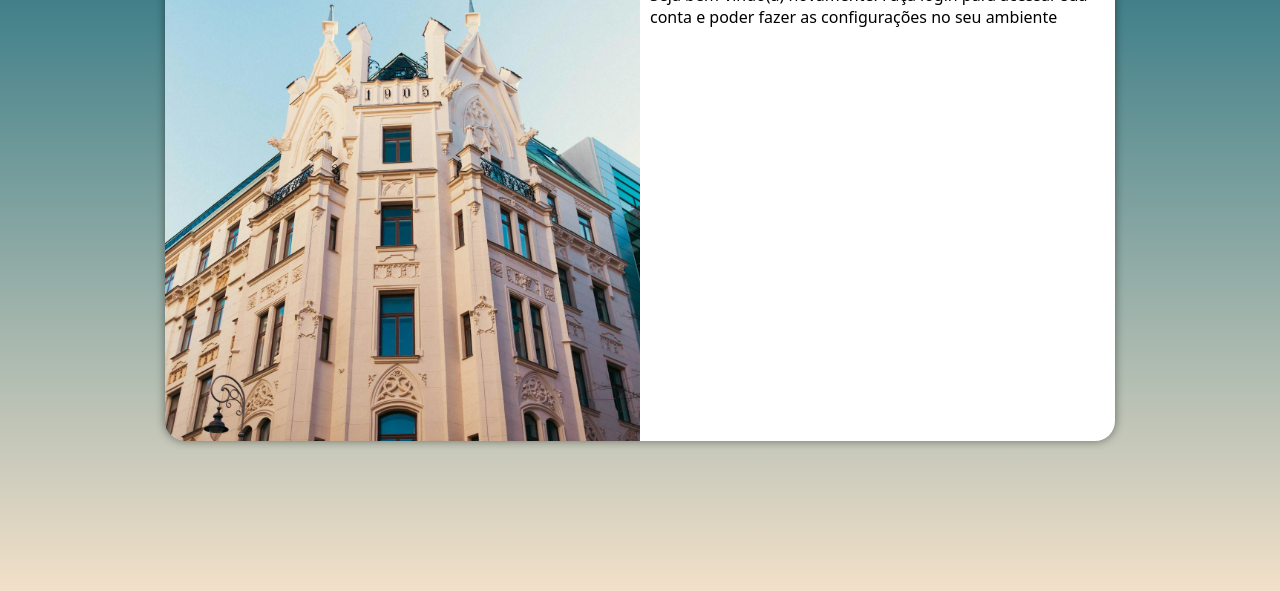
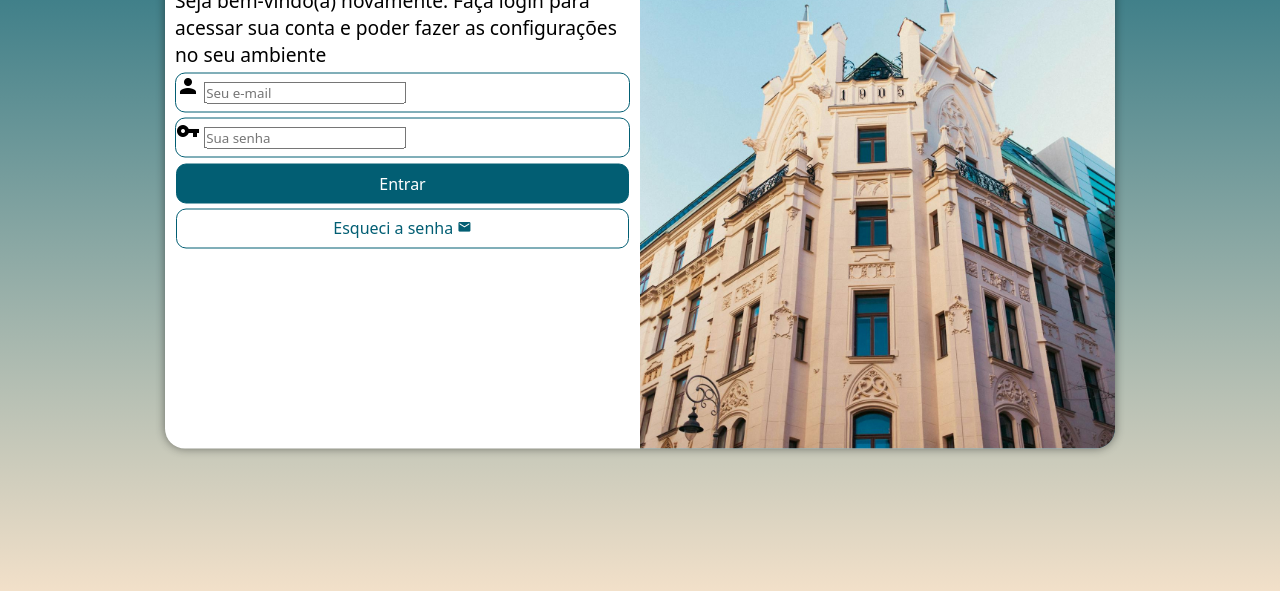
Before and after one commit to WanaPepe/projeto-login, a plain HTML site: page index.html in a window 1280 px wide. Shown: the part 209-800 px from the top of the page. Drawn offline with nearby package versions, Linux system fonts and the light colour scheme.

Commit message:
formatação do formulario

```diff
--- a/estilos/media-query.css
+++ b/estilos/media-query.css
@@ -33,13 +33,17 @@ section#login > div.formulario {
     }
 
     section#login > div.imagem {
-        float: left;
+        float: right;
         width: 50%;
         height: 100%;
     }
 
     section#login > div.formulario {
-        float:right;
+        float: left;
         width: 50%;
     }
 }
+
+div.formulario > p {
+    font-size: 1.2em;
+}
--- a/estilos/style.css
+++ b/estilos/style.css
@@ -36,7 +36,7 @@ section#login {
 
     background-color: white;
     width: 250px;
-    height: 500px;
+    height: 515px;
     border-radius: 20px;
     overflow: hidden;
     box-shadow: 0px 0px 10px rgba(0, 0, 0, 0.456);
@@ -58,3 +58,62 @@ section#login > div.formulario {
     display: block;
     padding: 10px;
 }
+
+div.formulario > h1 {
+    text-align: center;
+    margin-bottom: 10px;
+}
+
+div.formulario > p {
+    font-size: 0.8em;
+}
+
+form > div.campo {
+    height: 40px;
+    border: 1px solid #025E73;
+    border-radius: 10px;
+    margin: 5px 0px;
+}
+
+div.campo > label {
+    display: none;
+}
+
+form > div.campo > input[type=submit] {
+    display: block;
+    font-size: 1em;
+    width: 100%;
+    height: 40px;
+    margin-top: 15px;
+    background-color: #025E73;
+    color: white;
+    border: 1px solid #025E73;
+    border-radius: 10px;
+}
+
+form > div.campo > input[type=submit]:hover {
+    background-color: #8FCBD9;
+}
+
+form > div.campo > a {
+    display: block;
+    text-align: center;
+    font-size: 1em;
+    width: 100%;
+    height: 40px;
+    color: #025E73;
+    background-color: white;
+    border: 1px solid #025E73;
+    border-radius: 10px;
+    text-decoration: none;
+    padding-top: 7px;
+    margin-top: 5px;
+}
+
+form > div.campo > a:hover {
+    background-color: #8FCBD9;
+}
+
+form > div.campo > a > span {
+    font-size: 0.9em;
+}
--- a/index.html
+++ b/index.html
@@ -6,6 +6,10 @@
     <title>Login</title>
     <link rel="stylesheet" href="estilos/style.css" media="all">
     <link rel="stylesheet" href="estilos/media-query.css">
+
+    <link href="https://fonts.googleapis.com/icon?family=Material+Icons"
+      rel="stylesheet">
+    <link rel="stylesheet" href="https://fonts.googleapis.com/css2?family=Material+Symbols+Outlined:opsz,wght,FILL,GRAD@24,200,0,0&icon_names=vpn_key" />
 </head>
 <body>
     <main>
@@ -16,8 +20,21 @@
             <div class="formulario">
                 <h1>Login</h1>
                 <p>Seja bem-vindo(a) novamente. Faça login para acessar sua conta e poder fazer as configurações no seu ambiente</p>
-                <form action="login;php" method="post">
+                <form action="login;php" method="post" autocomplete="on">
+                    <div class="campo">
+                        <span class="material-icons">person</span>
+                        <input type="email" name="login" id="ilogin" placeholder="Seu e-mail" autocomplete="email" required maxlength="30">
+                        <label for="ilogin">Login</label>
+                    </div>
+                    <div class="campo">
+                        <span class="material-icons">vpn_key</span>
+                        <input type="password" name="senha" id="isenha" placeholder="Sua senha" autocomplete="current-password" required minlength="8" maxlength="20">
+                        <label for="isenha">Senha</label>
+                        <input type="submit" value="Entrar">
+                        <a href="esqueci.html" >Esqueci a senha <span class="material-icons">email</span>
+                        </a>
 
+                    </div>
                 </form>
             </div>
         </section>
```
